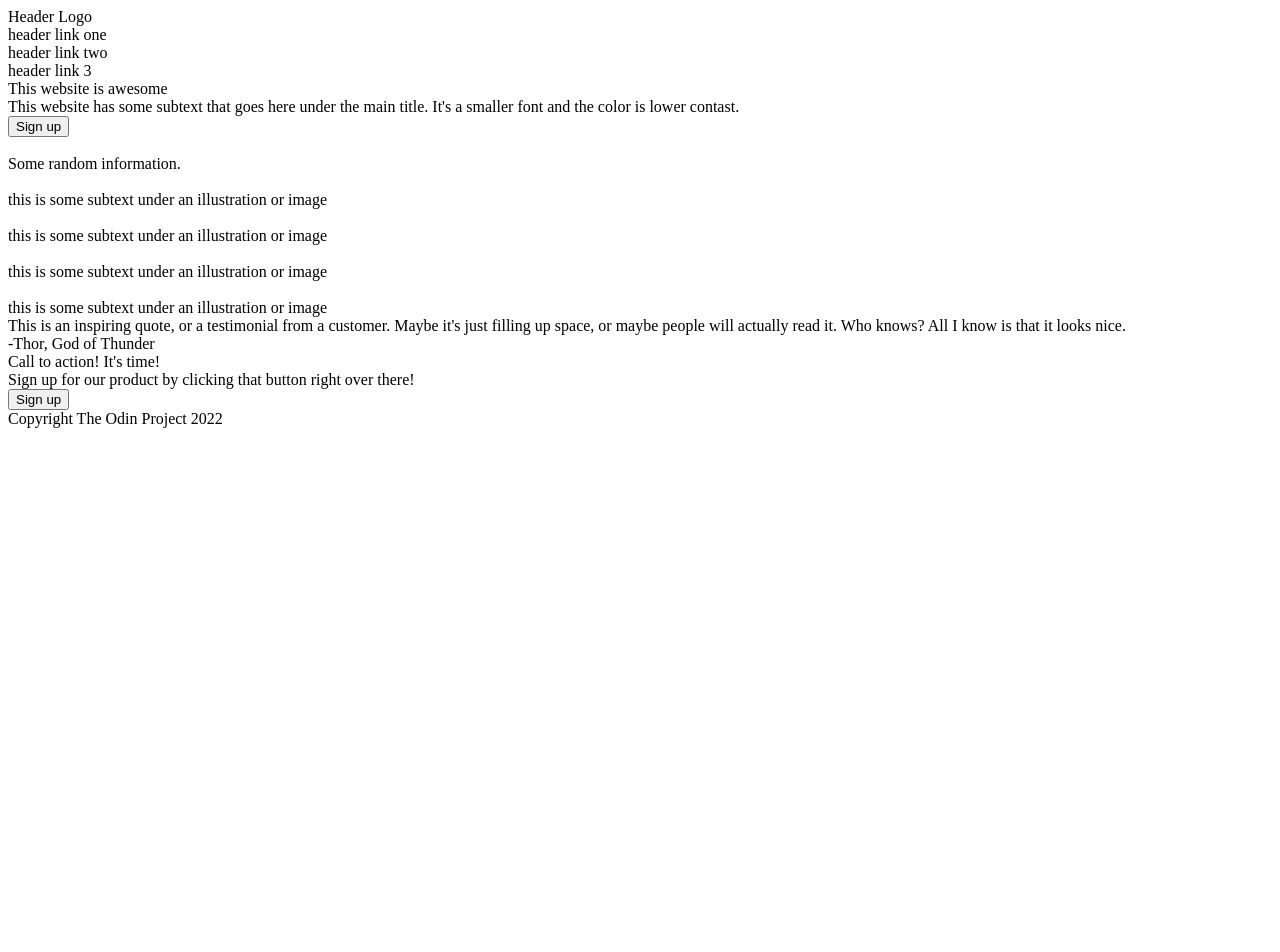
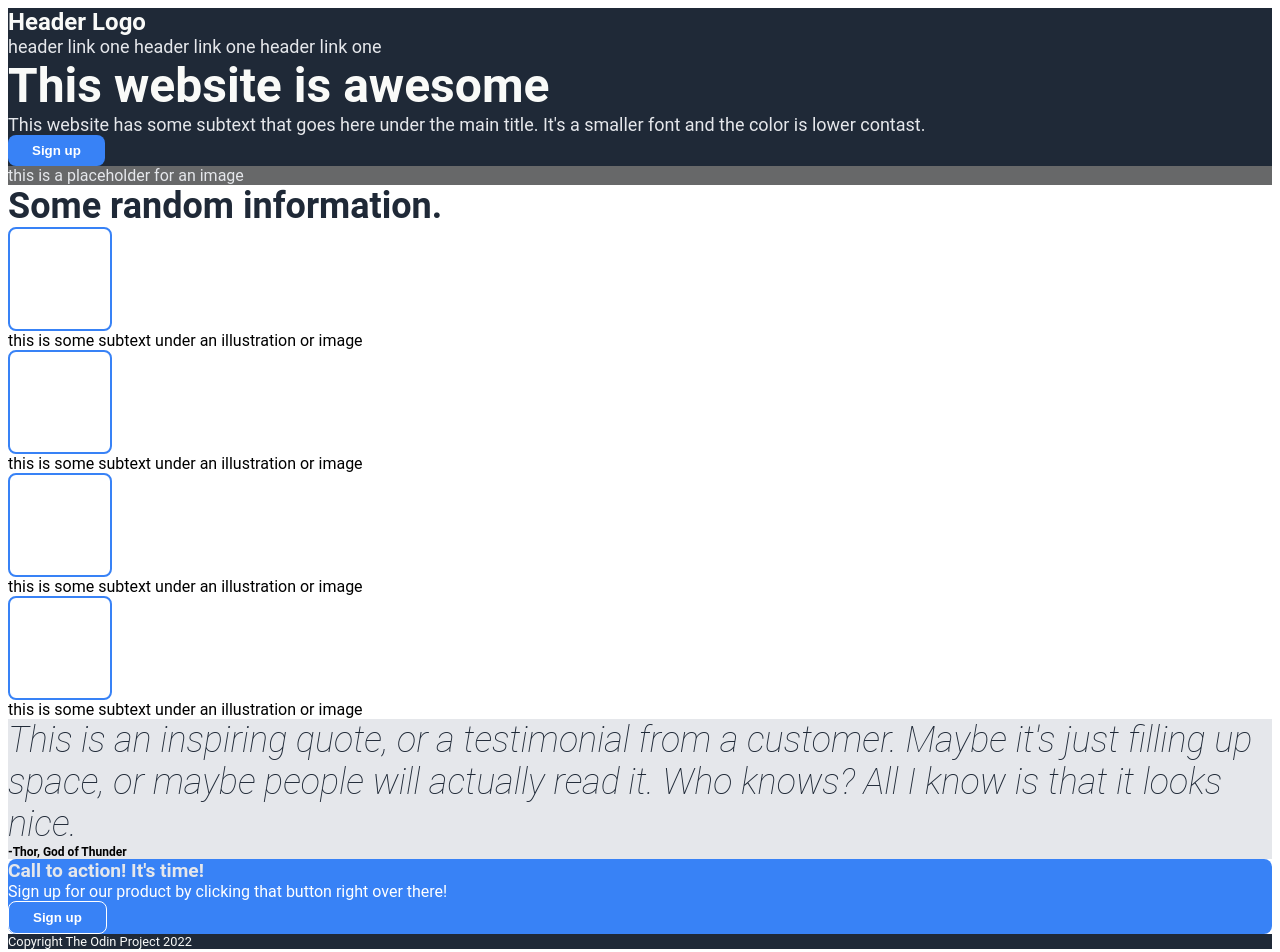
Before and after one commit to catagonus/landing-page, a plain HTML site: page index.html in a window 1280 px wide. Before the commit the page ends 800 px from the top, so only its background shows below. Drawn offline with Linux system fonts and the light colour scheme; a web font is replaced by a local one.

Commit message:
First pass at css (pre flex) and update index.html

```diff
--- a/index.html
+++ b/index.html
@@ -14,40 +14,40 @@
     <div class="section header-box">
 
         <div class="header">
-            <div>Header Logo</div>
-            <div>header link one</div>
-            <div>header link two</div>
-            <div>header link 3</div>
+            <div class="logo">Header Logo</div>
+            <a href="">header link one</a>
+            <a href="">header link one</a>
+            <a href="">header link one</a>
         </div>
 
         <div>
             <div>
-                <div>This website is awesome</div>
-                <div>This website has some subtext that goes here under the main title. It's a smaller font and the color is lower contast.</div>
+                <div class="main-text">This website is awesome</div>
+                <div class="subtext">This website has some subtext that goes here under the main title. It's a smaller font and the color is lower contast.</div>
                 <button>Sign up</button>
             </div>
-            <img src="" alt="">
+            <div class="placeholder">this is a placeholder for an image</div>
         </div>
 
     </div>
 
     <div class="section info-box">
-        <div>Some random information.</div>
+        <div class="header">Some random information.</div>
         <div class="info-grid">
             <div>
-                <img src="" alt="">
+                <div class="info-img"></div>
                 <div class="text">this is some subtext under an illustration or image</div>
             </div>
             <div>
-                <img src="" alt="">
+                <div class="info-img"></div>
                 <div class="text">this is some subtext under an illustration or image</div>
             </div>
             <div>
-                <img src="" alt="">
+                <div class="info-img"></div>
                 <div class="text">this is some subtext under an illustration or image</div>
             </div>
             <div>
-                <img src="" alt="">
+                <div class="info-img"></div>
                 <div class="text">this is some subtext under an illustration or image</div>
             </div>
         </div>
@@ -55,13 +55,13 @@
 
     <div class="section quote-box">
         <div class="quote">This is an inspiring quote, or a testimonial from a customer. Maybe it's just filling up space, or maybe people will actually read it. Who knows? All I know is that it looks nice.</div>
-        <div>-Thor, God of Thunder</div>
+        <div class="attribution">-Thor, God of Thunder</div>
     </div>
 
     <div class="section signup-box">
-        <div class="signup-box">
+        <div class="call-to-action">
             <div>
-                <div>Call to action! It's time!</div>
+                <div class="header">Call to action! It's time!</div>
                 <div>Sign up for our product by clicking that button right over there!</div>
             </div>
             <button>Sign up</button>
--- a/style.css
+++ b/style.css
@@ -0,0 +1,139 @@
+@font-face {
+    font-family: "Roboto";
+    src: url("fonts/Roboto-Regular.ttf");
+    font-weight: normal;
+    font-style: normal;
+}
+@font-face {
+    font-family: "Roboto";
+    src: url("fonts/Roboto-Bold.ttf");
+    font-weight: bold;
+    font-style: normal;
+}
+@font-face {
+    font-family: "Roboto";
+    src: url("fonts/Roboto-Black.ttf");
+    font-weight: bolder;
+    font-style: normal;
+}
+@font-face {
+    font-family: "Roboto";
+    src: url("fonts/Roboto-Light.ttf");
+    font-weight: lighter;
+    font-style: normal;
+}
+@font-face {
+    font-family: "Roboto";
+    src: url("fonts/Roboto-LightItalic.ttf");
+    font-weight: lighter;
+    font-style: italic;
+}
+
+body {
+    background-color: white;
+    font-family: "Roboto";
+}
+
+.header-box {
+}
+
+.logo {
+    font-size: 24px;
+    color: #f9faf8;
+    font-weight: bold;
+}
+
+.header-box .main-text {
+    font-size: 48px;
+    font-weight: bolder;
+    color: #f9faf8;
+}
+
+.header {
+    color: #e5e7eb;
+    font-size: 18px;
+}
+
+.subtext {
+    font-size: 18px;
+    color: #e5e7eb;
+}
+
+.info-box {
+}
+
+.quote-box {
+    background-color: #e5e7eb;
+}
+
+.signup-box {
+}
+
+.footer {
+    color: #f9faf8;
+    font-size: .8em;
+}
+
+.header-box,
+.footer {
+    background-color: #1f2937;
+}
+
+.call-to-action {
+    background-color: #3882f6;
+    border-radius: 8px;
+    color: white;
+}
+
+.info-img {
+    border: 2px solid #3882f6;
+    height: 100px;
+    width: 100px;
+    border-radius: 8px;
+}
+
+.info-box .header {
+    font-size: 36px;
+    font-weight: bolder;
+    color: #1f2937;
+}
+
+button {
+    background-color: #3882f6;
+    color: white;
+    border: none;
+    text-decoration: none;
+    padding: 8px 24px;
+    font-weight: bold;
+    border-radius: 8px;
+}
+.call-to-action button {
+    border: 1px solid white;
+}
+
+.attribution {
+    font-size: 12px;
+    font-weight: bold;
+}
+
+a {
+    text-decoration: none;
+    color: #e5e7eb;
+}
+
+.placeholder {
+    background-color: #676869;
+    color: #e5e7eb;
+}
+
+.quote {
+    font-weight: lighter;
+    font-style: italic;
+    font-size: 36px;
+    color: #1f2937;
+}
+
+.call-to-action .header {
+    font-weight: bold;
+    font-size: 1.2em;
+}
```
